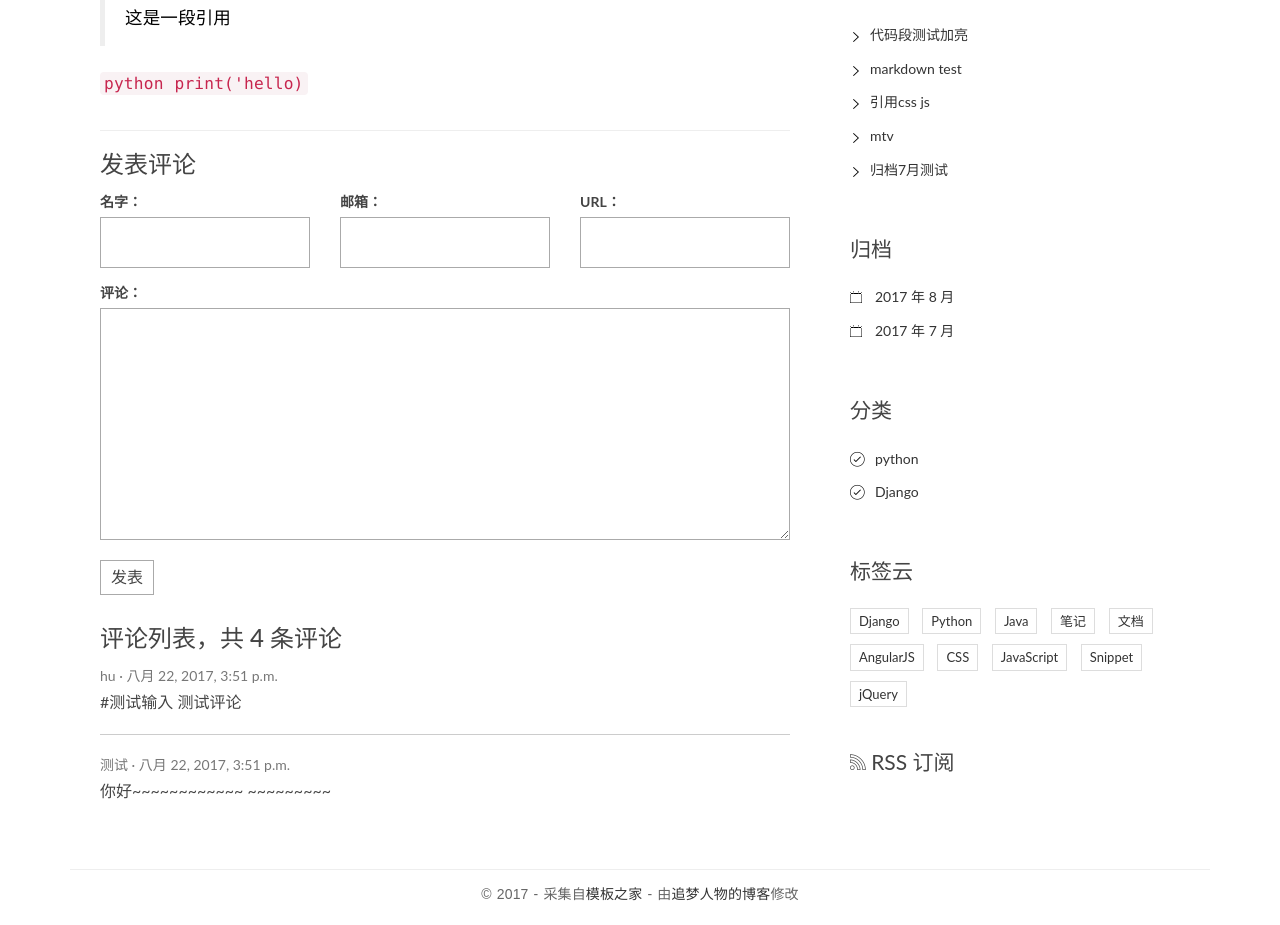
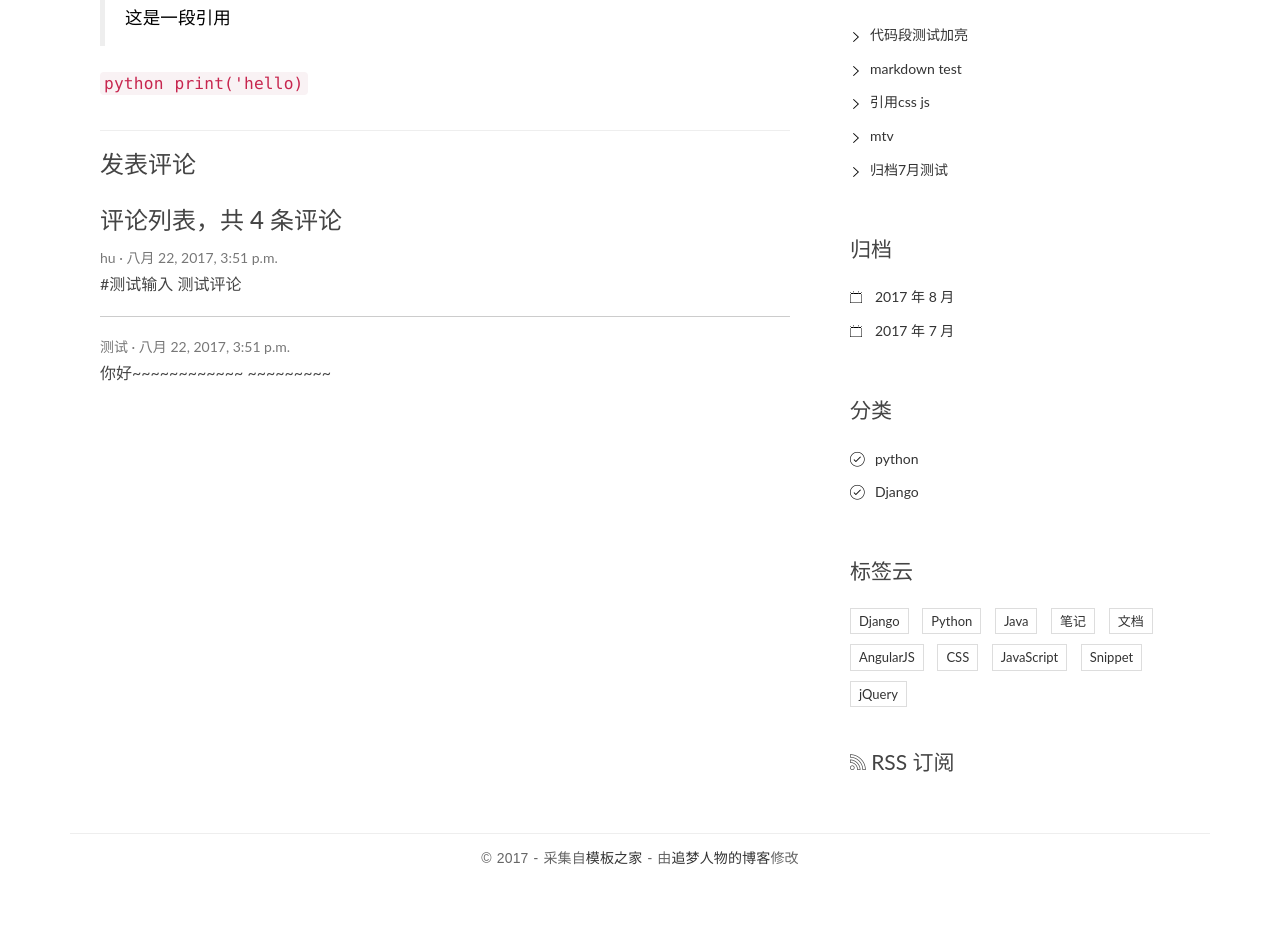
Before and after one commit to huyuexin/blogproject, a Django app: page /post/4/ in a window 1280 px wide. Shown: the part 445-1370 px from the top of the page. After the commit the page ends 1310 px from the top, so only its background shows below. Run offline with Django 3.2, Linux system fonts and the light colour scheme; data comes from the database, SQL or seed files in the repository; some libraries are stand-ins or nearby versions.

Commit message:
去除评论
评论按要求去除

```diff
--- a/templates/blog/detail.html
+++ b/templates/blog/detail.html
@@ -22,32 +22,32 @@
         <hr>
         <h3>发表评论</h3>
 
-        <form action="{% url 'comments:post_comment' post.pk %}" method="post" class="comment-form">
-            {% csrf_token %}
-            <div class="row">
-              <div class="col-md-4">
-                <label for="{{ form.name.id_for_label }}">名字：</label>
-                {{ form.name }}
-                {{ form.name.errors }}
-              </div>
-              <div class="col-md-4">
-                <label for="{{ form.email.id_for_label }}">邮箱：</label>
-                {{ form.email }}
-                {{ form.email.errors }}
-              </div>
-              <div class="col-md-4">
-                <label for="{{ form.url.id_for_label }}">URL：</label>
-                {{ form.url }}
-                {{ form.url.errors }}
-              </div>
-              <div class="col-md-12">
-                <label for="{{ form.text.id_for_label }}">评论：</label>
-                {{ form.text }}
-                {{ form.text.errors }}
-                <button type="submit" class="comment-btn">发表</button>
-              </div>
-            </div>    <!-- row -->
-        </form>
+        <!--<form action="{% url 'comments:post_comment' post.pk %}" method="post" class="comment-form">-->
+            <!--{% csrf_token %}-->
+            <!--<div class="row">-->
+              <!--<div class="col-md-4">-->
+                <!--<label for="{{ form.name.id_for_label }}">名字：</label>-->
+                <!--{{ form.name }}-->
+                <!--{{ form.name.errors }}-->
+              <!--</div>-->
+              <!--<div class="col-md-4">-->
+                <!--<label for="{{ form.email.id_for_label }}">邮箱：</label>-->
+                <!--{{ form.email }}-->
+                <!--{{ form.email.errors }}-->
+              <!--</div>-->
+              <!--<div class="col-md-4">-->
+                <!--<label for="{{ form.url.id_for_label }}">URL：</label>-->
+                <!--{{ form.url }}-->
+                <!--{{ form.url.errors }}-->
+              <!--</div>-->
+              <!--<div class="col-md-12">-->
+                <!--<label for="{{ form.text.id_for_label }}">评论：</label>-->
+                <!--{{ form.text }}-->
+                <!--{{ form.text.errors }}-->
+                <!--<button type="submit" class="comment-btn">发表</button>-->
+              <!--</div>-->
+            <!--</div>    &lt;!&ndash; row &ndash;&gt;-->
+        <!--</form>-->
         <div class="comment-list-panel">
             <h3>评论列表，共 <span>4</span> 条评论</h3>
                 <ul class="comment-list list-unstyled">
```
